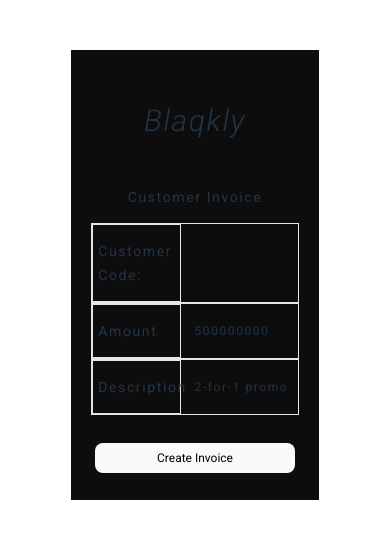
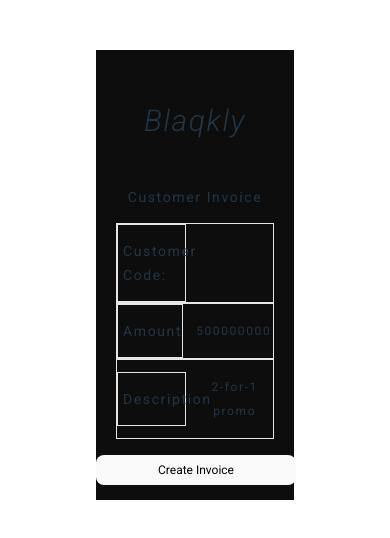
Before and after one commit to JoyOffiong/Payment-Gateway-Integration, a React (Vite) app: page /Invoice in a window 390 px wide. Shown: the top 538 px of the page. Built offline with nearby package versions, Linux system fonts and the light colour scheme.

Commit message:
ui improvement

```diff
--- a/src/Invoice.jsx
+++ b/src/Invoice.jsx
@@ -48,7 +48,6 @@ function Invoice() {
   return (
 
     <>
-    <div className="invoicePage">
     <div className="App">
        <div className="checkout invoice">
         <div style={{lineHeight:"1px"}}>
@@ -82,7 +81,7 @@ function Invoice() {
         </div>
 
     </div>
-    </div>
+
 
     </>
 
--- a/src/Payment.css
+++ b/src/Payment.css
@@ -201,7 +201,7 @@ footer h4{
 
 @media(max-width:750px){
     .App{
-        width: 100%;
+        width: 80%;
     }
     .checkout{
         width: 100%;
```
